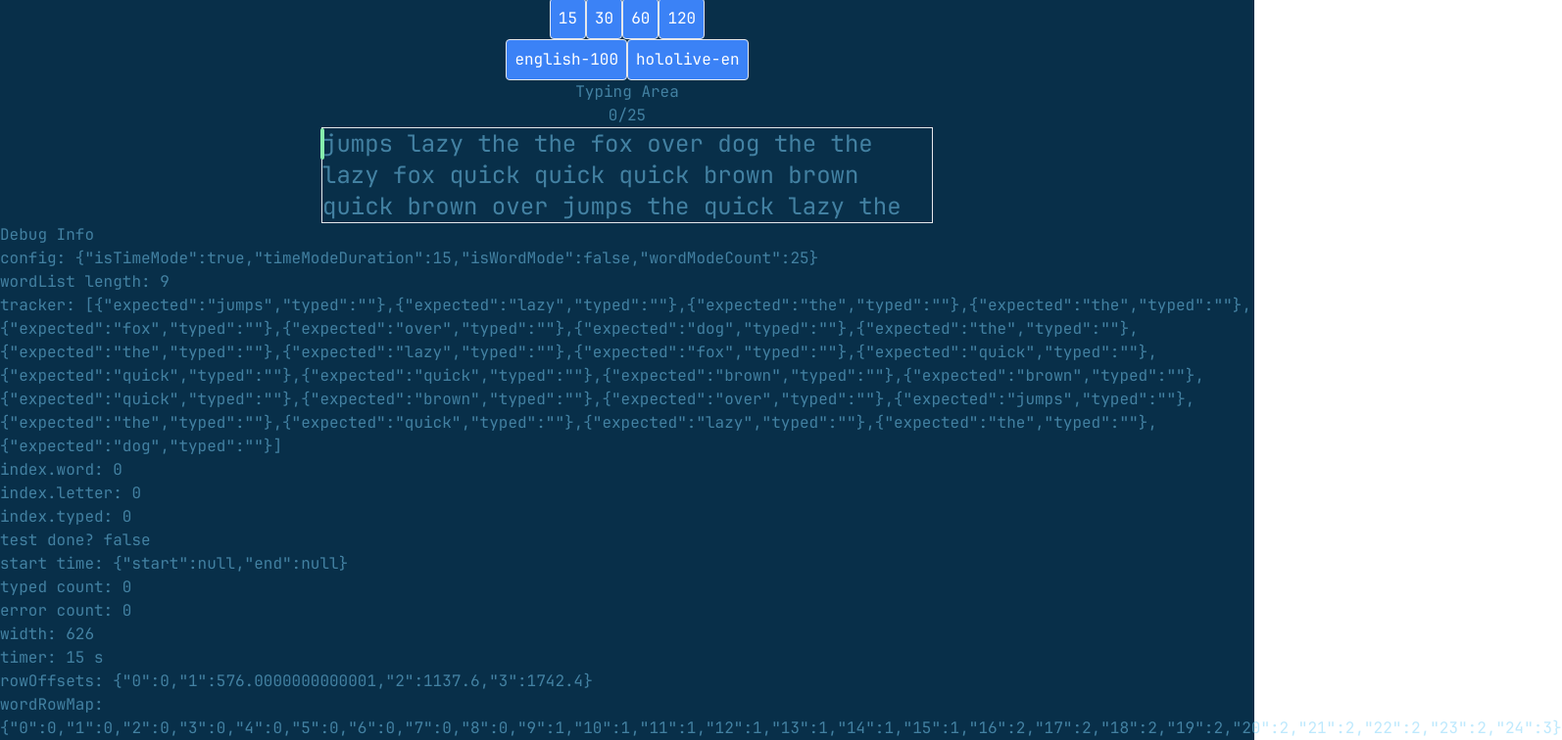
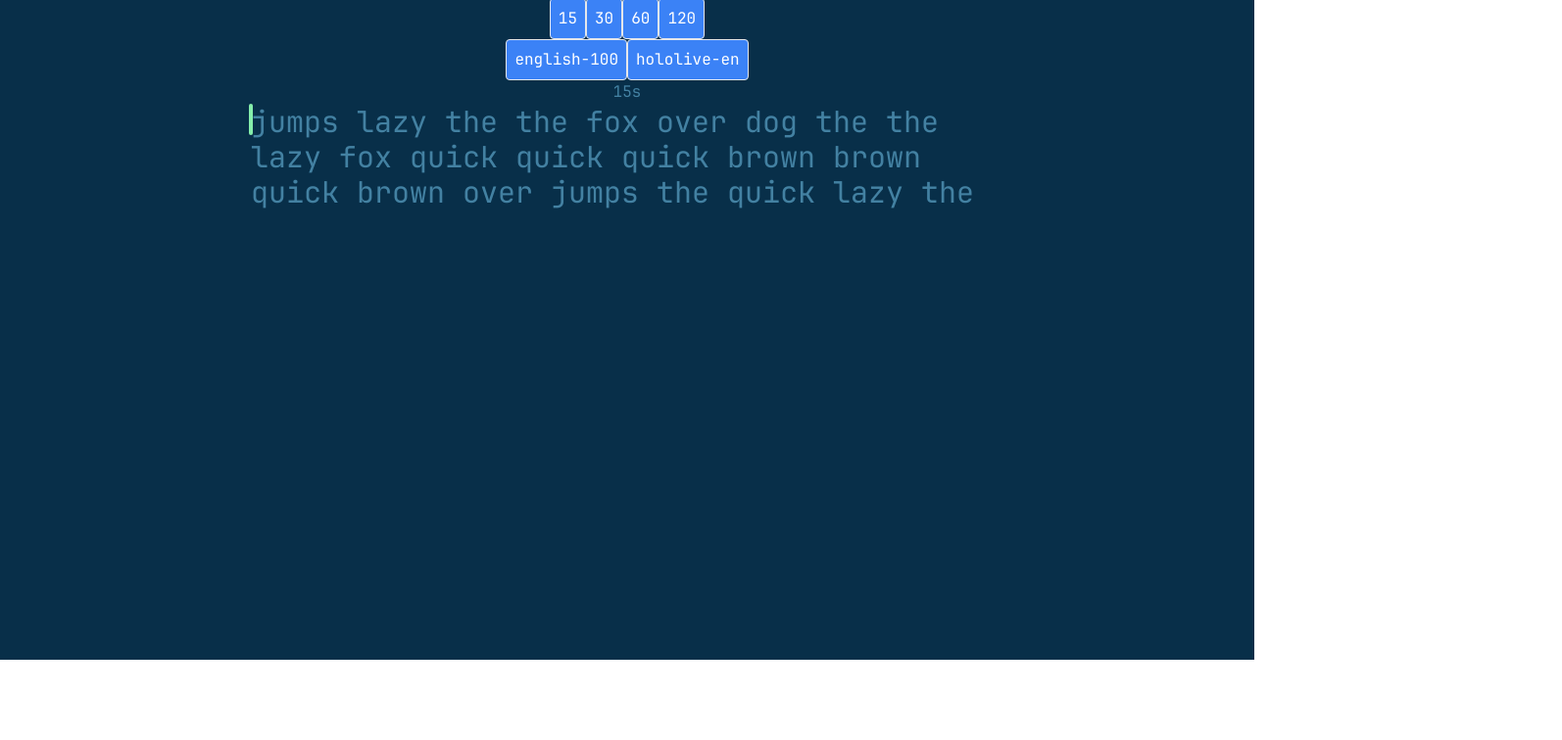
Before and after one commit to datle-dev/yubi, a React (Vite) app in the folder frontend/: page / in a window 1280 px wide. Shown: the part 126-882 px from the top of the page at 98% size, 1594 px wide, since content can reach past the window. After the commit the page ends 800 px from the top, so only its background shows below. Built offline with nearby package versions, Linux system fonts and the light colour scheme.

Commit message:
Update styling and remove unnecessary elements

```diff
--- a/frontend/src/components/TypingTest.jsx
+++ b/frontend/src/components/TypingTest.jsx
@@ -343,7 +343,7 @@ const TypingTest = () => {
         tracker[i].expected.length,
         tracker[i].typed.length,
       );
-      const wordSpacing = (wordLength + 1) * 14.4; // 14.4px per character + one space
+      const wordSpacing = (wordLength + 1) * 18; // 18px per character + one space
       sumWidth += wordSpacing;
 
       if (sumWidth > width) {
@@ -392,11 +392,13 @@ const TypingTest = () => {
             onClick={handleGetWordList}
           />
         </div>
-        <h2>Typing Area</h2>
-        <Counter current={index.word} total={tracker.length} />
+        {config.isWordMode && (
+          <Counter current={index.word} total={tracker.length} />
+        )}
+        {config.isTimeMode && <p>{timer}s</p>}
         <div
           ref={ref}
-          className="relative flex justify-start flex-wrap max-w-prose border"
+          className="relative flex justify-start flex-wrap max-w-3xl"
         >
           <Cursor
             tracker={tracker}
@@ -418,7 +420,6 @@ const TypingTest = () => {
             );
           })}
         </div>
-        {status.isDone && <h2>Test done!</h2>}
         {status.isDone && (
           <Stats
             tracker={tracker}
@@ -429,23 +430,6 @@ const TypingTest = () => {
           />
         )}
       </div>
-      <h2>Debug Info</h2>
-      <div>
-        <p>config: {JSON.stringify(config)}</p>
-        <p>wordList length: {wordList.length}</p>
-        <p>tracker: {JSON.stringify(tracker)}</p>
-        <p>index.word: {index.word}</p>
-        <p>index.letter: {index.letter}</p>
-        <p>index.typed: {index.typed}</p>
-        <p>test done? {String(status.isDone)}</p>
-        <p>start time: {JSON.stringify(time)} </p>
-        <p>typed count: {count.typed}</p>
-        <p>error count: {count.errors}</p>
-        <p>width: {width}</p>
-        <p>timer: {timer} s</p>
-        <p>rowOffsets: {JSON.stringify(rowOffsets)}</p>
-        <p>wordRowMap: {JSON.stringify(wordRowMap)}</p>
-      </div>
     </>
   );
 };
--- a/frontend/src/components/Word.jsx
+++ b/frontend/src/components/Word.jsx
@@ -51,7 +51,7 @@ export default function Word({
   return (
     <>
       {renderLetters() !== null && (
-        <div className="text-2xl font-mono mr-[14.4px]">{renderLetters()}</div>
+        <div className="text-3xl mr-[18px]">{renderLetters()}</div>
       )}
     </>
   );
```
